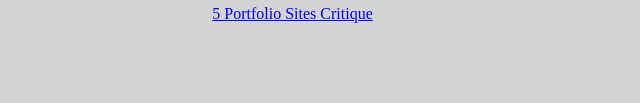
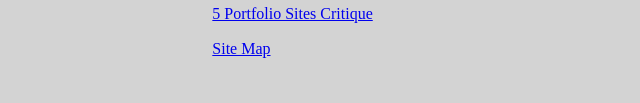
Before and after one commit to alviesarker/alvie, a plain HTML site: page weekly/index.html in a window 1280 px wide. Shown: the part 697-800 px from the top of the page, 284-924 px from the left. Drawn offline with Linux system fonts and the light colour scheme.

Commit message:
Update index.html

```diff
--- a/weekly/index.html
+++ b/weekly/index.html
@@ -100,6 +100,7 @@
 
 <dt>Project 3: Final Project</dt>
 <dd><a href="../p3/critique_p3.html">5 Portfolio Sites Critique </a></dd>
+  <dd><a href="../p3/sitemap.jpg">Site Map </a></dd>
 
 </div><!-- project ends-->
 </div><!-- wrapper ends-->
```
